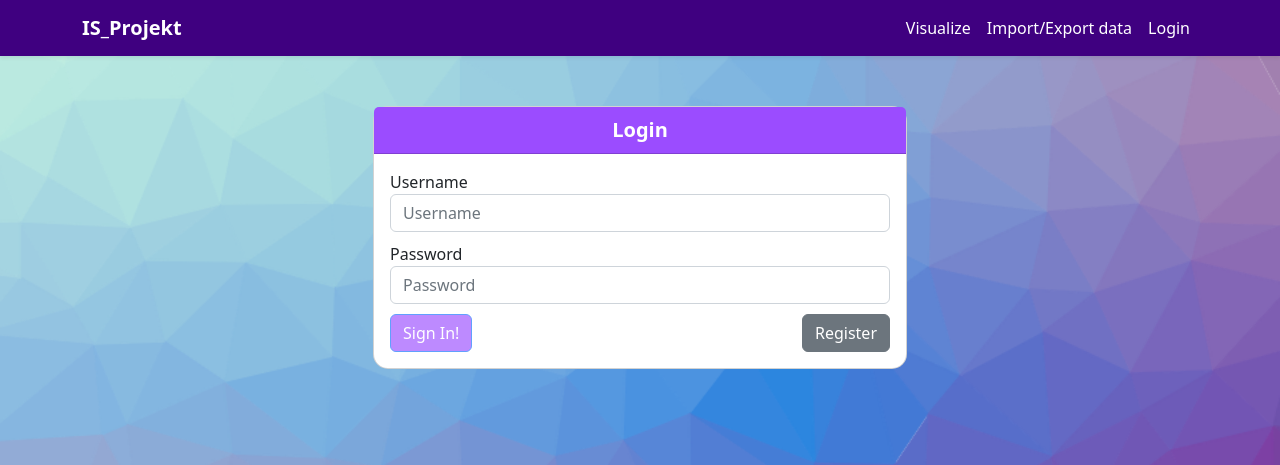
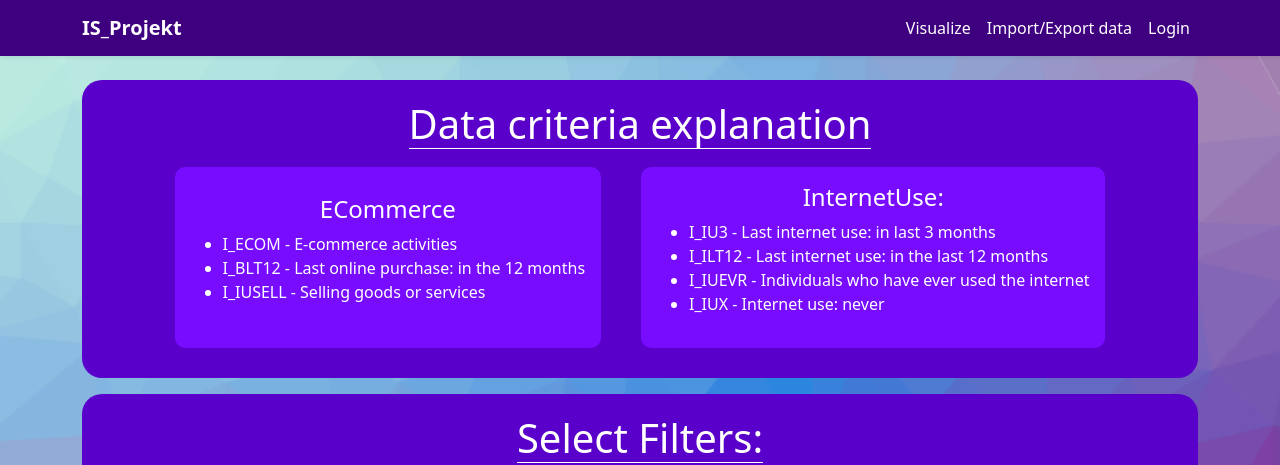
Before and after one commit to Xyloo/IS_Projekt, an Angular app in the folder IS_Projekt/ClientApp/: page /home in a window 1280 px wide. Before the commit this address led to /login. Shown: the top 465 px of the page. Built offline with nearby package versions, Linux system fonts and the light colour scheme; no server answers.

Commit message:
Added data explanation

```diff
--- a/IS_Projekt/ClientApp/src/app/app.module.ts
+++ b/IS_Projekt/ClientApp/src/app/app.module.ts
@@ -43,7 +43,7 @@ import { TokenInterceptor } from './interceptors/token-interceptor';
       { path: 'register', component: RegisterComponent },
       { path: 'dataie', component: DataIEComponent , canActivate: [AuthGuard] },
       { path: 'users', component: DataIEComponent, canActivate: [AuthGuard] },
-      { path: 'home', component: MainGraphComponent, canActivate:[AuthGuard] }
+      { path: 'home', component: MainGraphComponent },// canActivate:[AuthGuard] }
     ])
   ],
   providers: [
--- a/IS_Projekt/ClientApp/src/app/main-graph/main-graph.component.css
+++ b/IS_Projekt/ClientApp/src/app/main-graph/main-graph.component.css
@@ -20,6 +20,17 @@ h1{
   align-items: center;
   justify-content: center;
   margin: 20px 30px;
+  border-radius: 10px;
+  flex-wrap: wrap;
+}
+
+.dataExplanation {
+  display: flex;
+  background-color: rgb(119, 12, 255);
+  flex-direction: column;
+  align-items: center;
+  justify-content: center;
+  margin: 10px 20px;
   border-radius: 10px;
   flex-wrap: wrap;
 }
--- a/IS_Projekt/ClientApp/src/app/main-graph/main-graph.component.html
+++ b/IS_Projekt/ClientApp/src/app/main-graph/main-graph.component.html
@@ -1,3 +1,26 @@
+<div class="select-container mb-3">
+  <h1 class="text-white">Data criteria explanation</h1>
+  <div style="display: flex;">
+    <div class="dataExplanation text-white p-3">
+      <h4>ECommerce</h4>
+      <ul>
+        <li>I_ECOM - E-commerce activities</li>
+        <li>I_BLT12 - Last online purchase: in the 12 months</li>
+        <li>I_IUSELL - Selling goods or services</li>
+      </ul>
+    </div>
+    <div class="dataExplanation text-white p-3">
+      <h4>InternetUse:</h4>
+      <ul>
+        <li>I_IU3 - Last internet use: in last 3 months</li>
+        <li>I_ILT12 - Last internet use: in the last 12 months</li>
+        <li>I_IUEVR - Individuals who have ever used the internet</li>
+        <li>I_IUX - Internet use: never</li>
+      </ul>
+    </div>
+  </div>
+</div>
+
 <div class="select-container">
   <h1 class="text-white">Select Filters:</h1>
   <div class="dataSelect">
```
Also changed, not shown: 1 other file (tests, documents, lock files or other folders).
